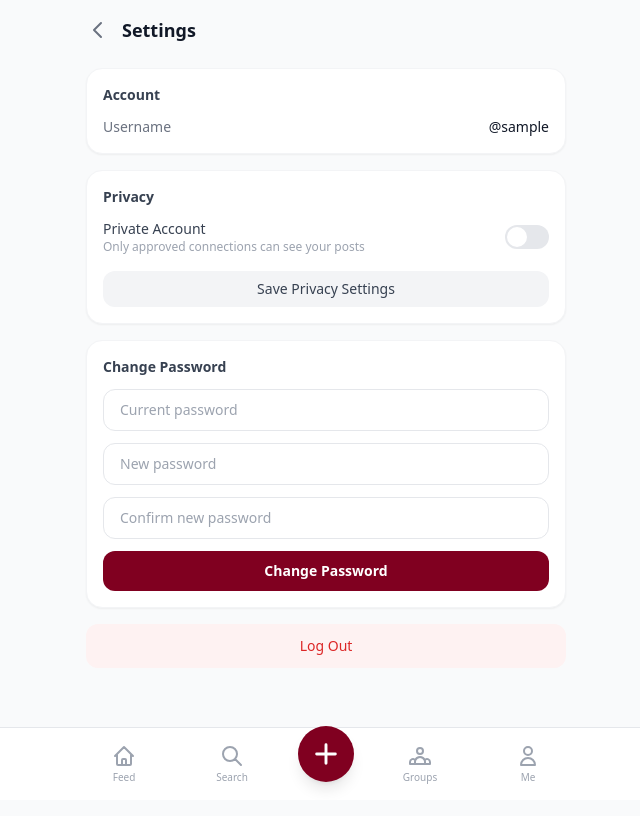
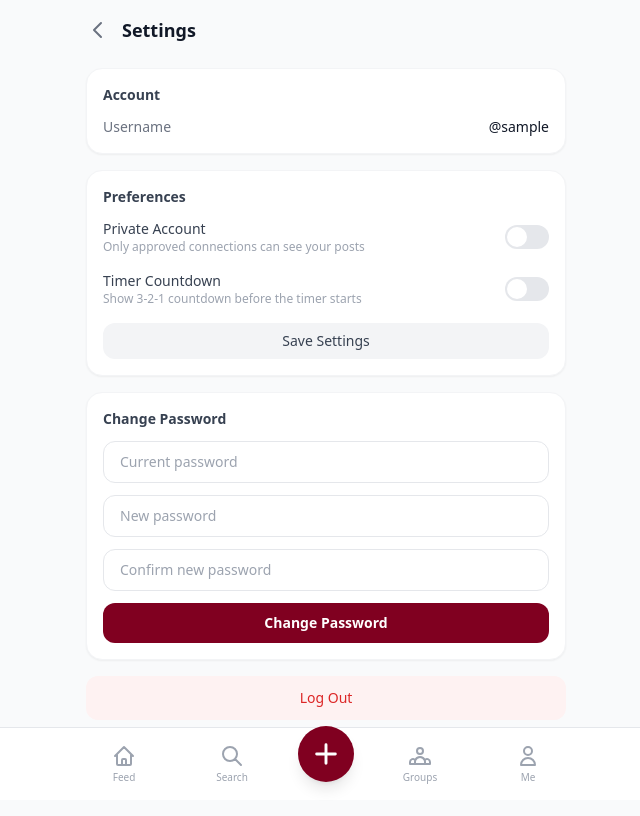
Before and after one commit to arthurawagemans-bit/bierstrava, a Flask app: page /settings/ in a window 1280 px wide. Shown: the whole page, without its empty margins (314-954 px from the left). Before the commit the page ends 786 px from the top, so only its background shows below. Run offline with Flask 3, Linux system fonts and the light colour scheme; the visitor is signed in with stand-in values (Sample User, id 1); data that the repository does not hold is empty; some libraries are stand-ins or nearby versions.

Commit message:
Add countdown toggle setting — off by default, skip 3-2-1
Timer now starts immediately on tap. Users can enable the 3-2-1
countdown from Settings > Preferences > Timer Countdown.

Co-Authored-By: Claude Opus 4.6 <noreply@anthropic.com>

```diff
--- a/app/models.py
+++ b/app/models.py
@@ -17,6 +17,7 @@ class User(UserMixin, db.Model):
     bio = db.Column(db.String(300), default='')
     avatar_filename = db.Column(db.String(255), default=None)
     is_private = db.Column(db.Boolean, default=False)
+    countdown_enabled = db.Column(db.Boolean, default=False)
     created_at = db.Column(db.DateTime, default=datetime.utcnow)
 
     posts = db.relationship('BeerPost', backref='author', lazy='dynamic',
--- a/app/settings/forms.py
+++ b/app/settings/forms.py
@@ -5,6 +5,7 @@ from wtforms.validators import DataRequired, Length, EqualTo, Optional
 
 class SettingsForm(FlaskForm):
     is_private = BooleanField('Private Account')
+    countdown_enabled = BooleanField('Timer Countdown')
     submit = SubmitField('Save Settings')
 
 
--- a/app/settings/routes.py
+++ b/app/settings/routes.py
@@ -25,8 +25,9 @@ def update_privacy():
     form = SettingsForm()
     if form.validate_on_submit():
         current_user.is_private = form.is_private.data
+        current_user.countdown_enabled = form.countdown_enabled.data
         db.session.commit()
-        flash('Privacy settings updated!', 'success')
+        flash('Settings updated!', 'success')
     return redirect(url_for('settings.index'))
 
 
--- a/app/templates/posts/create.html
+++ b/app/templates/posts/create.html
@@ -11,13 +11,13 @@
     <!-- ═══════════════════════════════════════════ -->
     <!-- STEP 1: Full-Screen Tap-to-Time             -->
     <!-- ═══════════════════════════════════════════ -->
-    <div id="timer-screen" data-pb="{{ personal_best or '' }}"
+    <div id="timer-screen" data-pb="{{ personal_best or '' }}" data-countdown="{{ 'true' if current_user.countdown_enabled else 'false' }}"
          class="fixed inset-0 z-50 flex flex-col items-center justify-center bg-gray-50 cursor-pointer select-none hidden"
          style="-webkit-tap-highlight-color: transparent;">
 
         <!-- Subtle hint at top -->
         <p id="timer-hint" class="text-sm text-gray-400 mb-auto mt-16 transition-opacity duration-300">
-            Tap anywhere to start
+            {{ 'Tap to start countdown' if current_user.countdown_enabled else 'Tap anywhere to start' }}
         </p>
 
         <!-- Time display — center of screen -->
--- a/app/templates/settings/index.html
+++ b/app/templates/settings/index.html
@@ -41,11 +41,12 @@
     </div>
 </div>
 
-<!-- Privacy -->
+<!-- Preferences -->
 <div class="bg-white rounded-2xl shadow-sm border border-gray-100 p-4 mb-4">
-    <h3 class="text-sm font-semibold text-gray-700 mb-3">Privacy</h3>
+    <h3 class="text-sm font-semibold text-gray-700 mb-3">Preferences</h3>
     <form method="POST" action="{{ url_for('settings.update_privacy') }}">
         {{ settings_form.hidden_tag() }}
+        <div class="space-y-4">
             <div class="flex items-center justify-between">
                 <div>
                     <p class="text-sm font-medium text-gray-700">Private Account</p>
@@ -56,9 +57,20 @@
                     <div class="w-11 h-6 bg-gray-200 rounded-full peer peer-checked:bg-maroon after:content-[''] after:absolute after:top-[2px] after:start-[2px] after:bg-white after:rounded-full after:h-5 after:w-5 after:transition-all peer-checked:after:translate-x-full"></div>
                 </label>
             </div>
+            <div class="flex items-center justify-between">
+                <div>
+                    <p class="text-sm font-medium text-gray-700">Timer Countdown</p>
+                    <p class="text-xs text-gray-400">Show 3-2-1 countdown before the timer starts</p>
+                </div>
+                <label class="relative inline-flex items-center cursor-pointer">
+                    {{ settings_form.countdown_enabled(class="sr-only peer", id="countdown-toggle") }}
+                    <div class="w-11 h-6 bg-gray-200 rounded-full peer peer-checked:bg-maroon after:content-[''] after:absolute after:top-[2px] after:start-[2px] after:bg-white after:rounded-full after:h-5 after:w-5 after:transition-all peer-checked:after:translate-x-full"></div>
+                </label>
+            </div>
+        </div>
         <button type="submit"
                 class="w-full mt-4 bg-gray-100 text-gray-700 py-2 rounded-xl text-sm font-medium hover:bg-gray-200 transition-colors">
-            Save Privacy Settings
+            Save Settings
         </button>
     </form>
 </div>
```
Also changed, not shown: app/static/js/post.js (+14 -3 lines), migrations/versions/0a724279e3ff_add_countdown_enabled_to_users.py (added, +32 -0 lines). Lines whose indentation alone changed are shown as unchanged.
